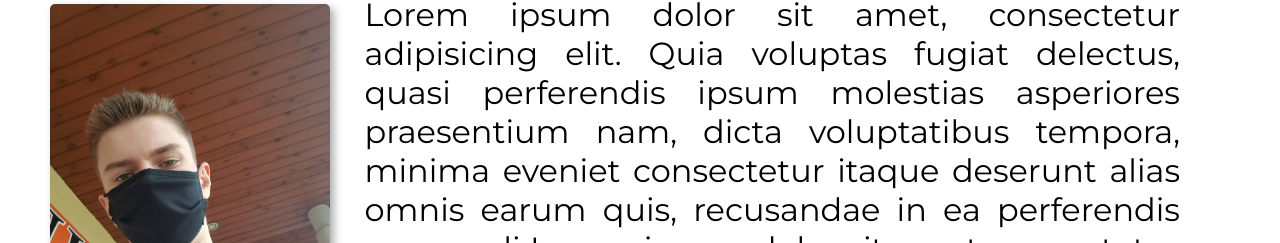
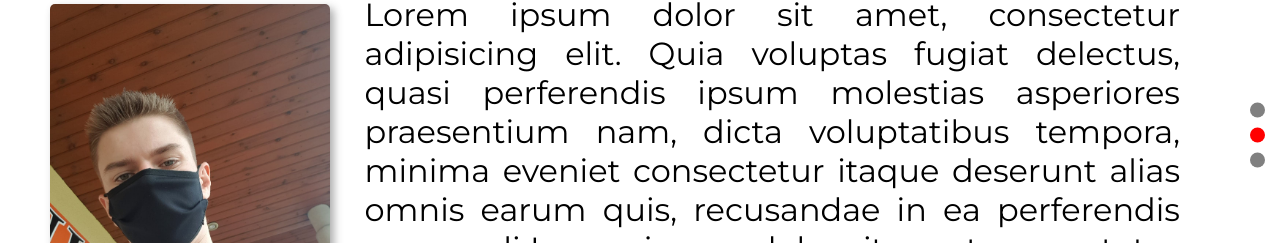
Before and after one commit to ewaldmikolaj/portfolio, a Vue app: page /#/about in a window 1280 px wide. Shown: the part 260-503 px from the top of the page. Built offline with nearby package versions, Linux system fonts and the light colour scheme.

Commit message:
animation + navigation

```diff
--- a/src/App.vue
+++ b/src/App.vue
@@ -1,7 +1,7 @@
 <template>
   <div id="app">
     <transition
-      name="scroller"
+      :name="scroller"
       mode="out-in"
     >
       <router-view />
@@ -9,7 +9,6 @@
   </div>
 </template>
 <script>
-
 export default {
   name: 'App',
   data () {
@@ -21,7 +20,8 @@ export default {
       },
       active: null,
       touchA: null,
-      touchB: null
+      touchB: null,
+      scroller: 'scrollerD'
     }
   },
   watch: {
@@ -47,8 +47,10 @@ export default {
       const keys = Object.keys(this.sites)
       if (event.wheelDelta < 0 && keys[this.active + 1]) {
         this.$router.push(`/${keys[this.active + 1]}`)
+        this.scroller = 'scrollerD'
       } else if (event.wheelDelta > 0 && keys[this.active - 1]) {
         this.$router.push(`/${keys[this.active - 1]}`)
+        this.scroller = 'scrollerU'
       }
     },
     scrollphone () {
--- a/src/assets/main.scss
+++ b/src/assets/main.scss
@@ -18,6 +18,7 @@ body::-webkit-scrollbar {
     width: 100vw;
     height: 100vh;
     box-sizing: border-box;
+    position: relative;
 }
 
 @mixin default-flex-column {
@@ -119,6 +120,20 @@ body::-webkit-scrollbar {
     }
 }
 
+.navbar {
+    position: absolute;
+    @include default-flex-column;
+    right: 0;
+    top: 50%;
+    transform: translateY(-50%);
+    &__dot {
+        width: 15px;
+        height: 15px;
+        border-radius: 50%;
+        margin-bottom: 10px;
+    }
+}
+
 @keyframes popup {
     0% {max-width: 0px; max-height: 0px;}
     50% {max-width: 60vw; max-height: 100px;}
@@ -137,14 +152,33 @@ body::-webkit-scrollbar {
     overflow: hidden;
 }
 
-.scroller-enter-active,
-.scroller-leave-to {
-  will-change: opacity, transform;
-  transition: opacity 0.4s, transform 0.5s;
+// .scroller-enter-active,
+// .scroller-leave-to {
+//   will-change: opacity, transform;
+//   transition: opacity 0.3s, transform 0.4s;
+// }
+
+// .scroller-enter,
+// .scoller-leave-to {
+//   transform: translateY(100%);
+//   opacity: 0;
+// }
+
+.scrollerD-enter {
+  transform: translateY(100%);
 }
 
-.scroller-enter,
-.scoller-leave-to {
-  transform: translateY(100%);
-  opacity: 0;
+.scrollerU-enter {
+    transform: translateY(-100%);
 }
+
+.scrollerD-enter-to,
+.scrollerU-enter-to {
+    transform: translateY(0%);
+}
+
+.scrollerD-enter-active,
+.scrollerU-enter-active {
+    will-change: transform;
+    transition: transform 0.4s;
+}
--- a/src/components/About.vue
+++ b/src/components/About.vue
@@ -1,5 +1,6 @@
 <template>
   <div class="about-page scroller-wrap">
+    <Navbar />
     <h2 class="about-page__header">
       O mnie
     </h2>
@@ -15,7 +16,12 @@
 </template>
 
 <script>
+import Navbar from './Navbar.vue'
+
 export default {
-  name: 'About'
+  name: 'About',
+  components: {
+    Navbar
+  }
 }
 </script>
--- /dev/null
+++ b/src/components/Navbar.vue
@@ -0,0 +1,30 @@
+<template>
+  <div class="navbar">
+    <div
+      v-for="(view, index) of views"
+      :key="index"
+      :style="view.isActive ? 'background-color: red;' : 'background-color: grey;'"
+      class="navbar__dot"
+    />
+  </div>
+</template>
+
+<script>
+export default {
+  name: 'Navbar',
+  data () {
+    return {
+      views: []
+    }
+  },
+  mounted () {
+    this.$router.options.routes.forEach(route => {
+      this.views.push({
+        name: route.name,
+        isActive: route.name === this.$route.name ? true : false
+      })
+    })
+    this.views.pop()
+  },
+}
+</script>
--- a/src/components/Skills.vue
+++ b/src/components/Skills.vue
@@ -1,5 +1,6 @@
 <template>
   <div class="skills-page scroller-wrap">
+    <Navbar />
     <h2 class="skills-page__header">
       Umiejętności
     </h2>
@@ -45,11 +46,13 @@
 
 <script>
 import Skill from './Skill.vue'
+import Navbar from './Navbar.vue'
 
 export default {
   name: 'SKills',
   components: {
-    Skill
+    Skill,
+    Navbar
   },
   data () {
     return {
--- a/src/components/Welcome.vue
+++ b/src/components/Welcome.vue
@@ -1,5 +1,6 @@
 <template>
   <div class="welcome-page scroller-wrap">
+    <Navbar />
     <h1 class="welcome-page__header">
       Mikołaj Ewald
     </h1>
@@ -7,7 +8,12 @@
 </template>
 
 <script>
+import Navbar from './Navbar.vue'
+
 export default {
-  name: 'Welcome'
+  name: 'Welcome',
+  components: {
+    Navbar
+  }
 }
 </script>
```
